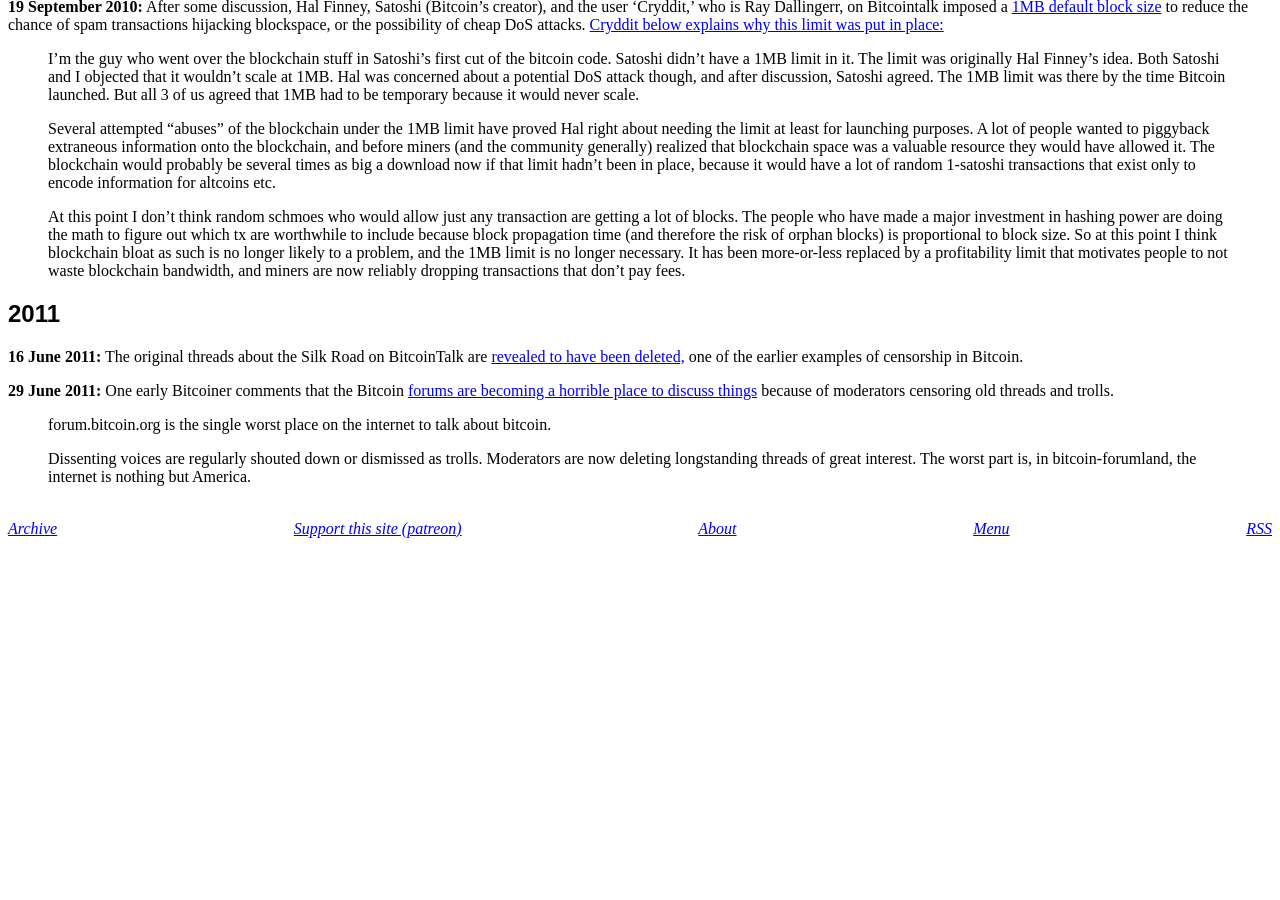
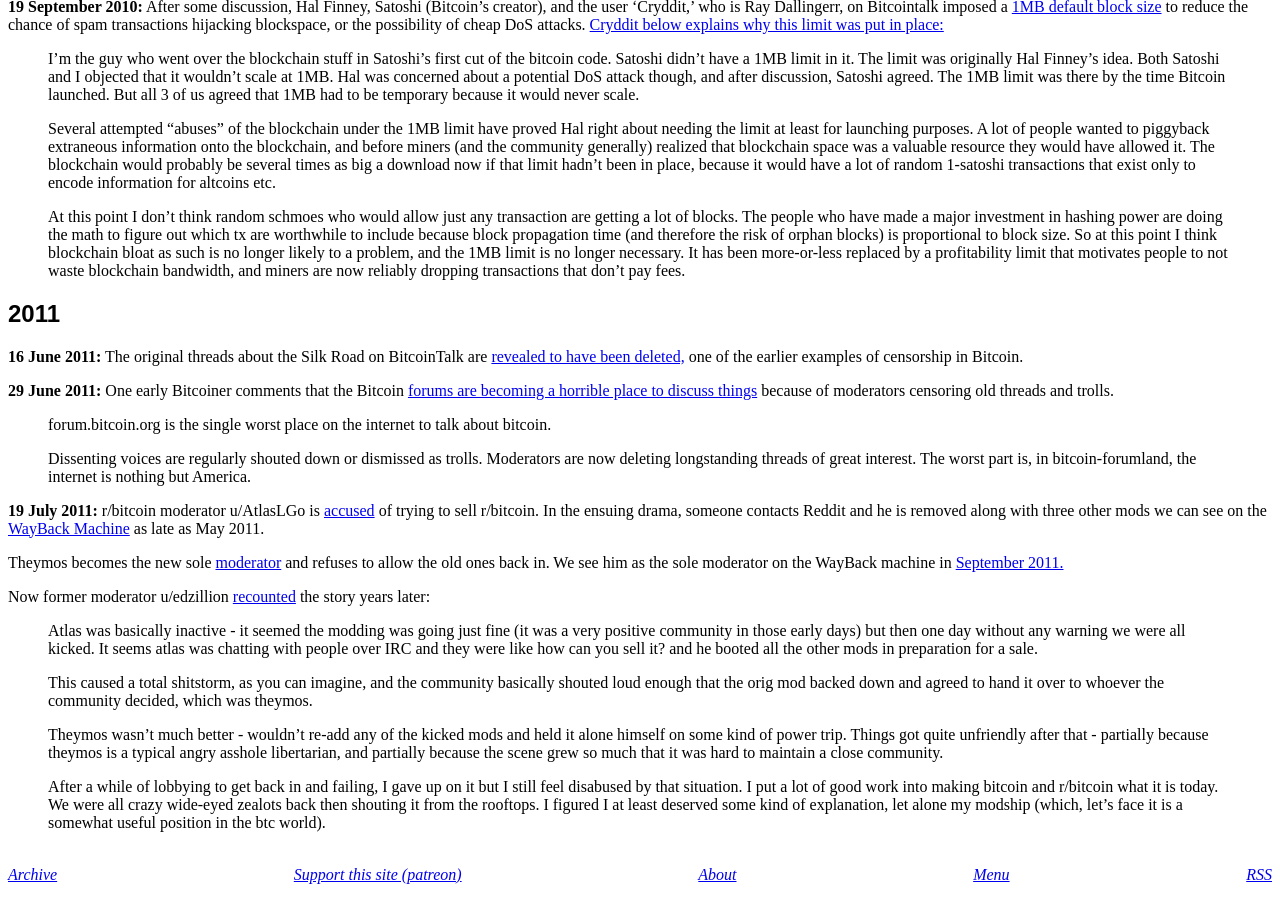
Before and after one commit to derykmakgill/website, a Jekyll site: the page built from btc.md, in a window 1280 px wide and 900 px high, scrolled down 796 px. Built offline with Jekyll 4.4.1, drawn with Linux system fonts in a browser that asks for light colours; before the commit the page ends 1350 px from its top, so only the background shows below that.

Commit message:
Update btc.md

```diff
--- a/btc.md
+++ b/btc.md
@@ -45,3 +45,17 @@
 >forum.bitcoin.org is the single worst place on the internet to talk about bitcoin.
 >
 >Dissenting voices are regularly shouted down or dismissed as trolls. Moderators are now deleting longstanding threads of great interest. The worst part is, in bitcoin-forumland, the internet is nothing but America.
+
+**19 July 2011:** r/bitcoin moderator u/AtlasLGo is [accused](https://bitcointalk.org/index.php?topic=30211.0) of trying to sell r/bitcoin. In the ensuing drama, someone contacts Reddit and he is removed along with three other mods we can see on the [WayBack Machine](https://web.archive.org/web/20110530125818/https://www.reddit.com/r/Bitcoin/new/) as late as May 2011.
+
+Theymos becomes the new sole [moderator](https://bitcointalk.org/index.php?topic=30211.msg381922#msg381922) and refuses to allow the old ones back in. We see him as the sole moderator on the WayBack machine in [September 2011.](https://web.archive.org/web/20110927021847/https://www.reddit.com/r/Bitcoin/new/)
+
+Now former moderator u/edzillion [recounted](https://www.reddit.com/r/btc/comments/84djb8/did_theymos_purchase_rbitcoin_in_2011/dvqcdvp?utm_source=share&utm_medium=web2x) the story years later:
+
+>Atlas was basically inactive - it seemed the modding was going just fine (it was a very positive community in those early days) but then one day without any warning we were all kicked. It seems atlas was chatting with people over IRC and they were like how can you sell it? and he booted all the other mods in preparation for a sale.
+>
+>This caused a total shitstorm, as you can imagine, and the community basically shouted loud enough that the orig mod backed down and agreed to hand it over to whoever the community decided, which was theymos.
+>
+>Theymos wasn't much better - wouldn't re-add any of the kicked mods and held it alone himself on some kind of power trip. Things got quite unfriendly after that - partially because theymos is a typical angry asshole libertarian, and partially because the scene grew so much that it was hard to maintain a close community.
+>
+>After a while of lobbying to get back in and failing, I gave up on it but I still feel disabused by that situation. I put a lot of good work into making bitcoin and r/bitcoin what it is today. We were all crazy wide-eyed zealots back then shouting it from the rooftops. I figured I at least deserved some kind of explanation, let alone my modship (which, let's face it is a somewhat useful position in the btc world).
```
